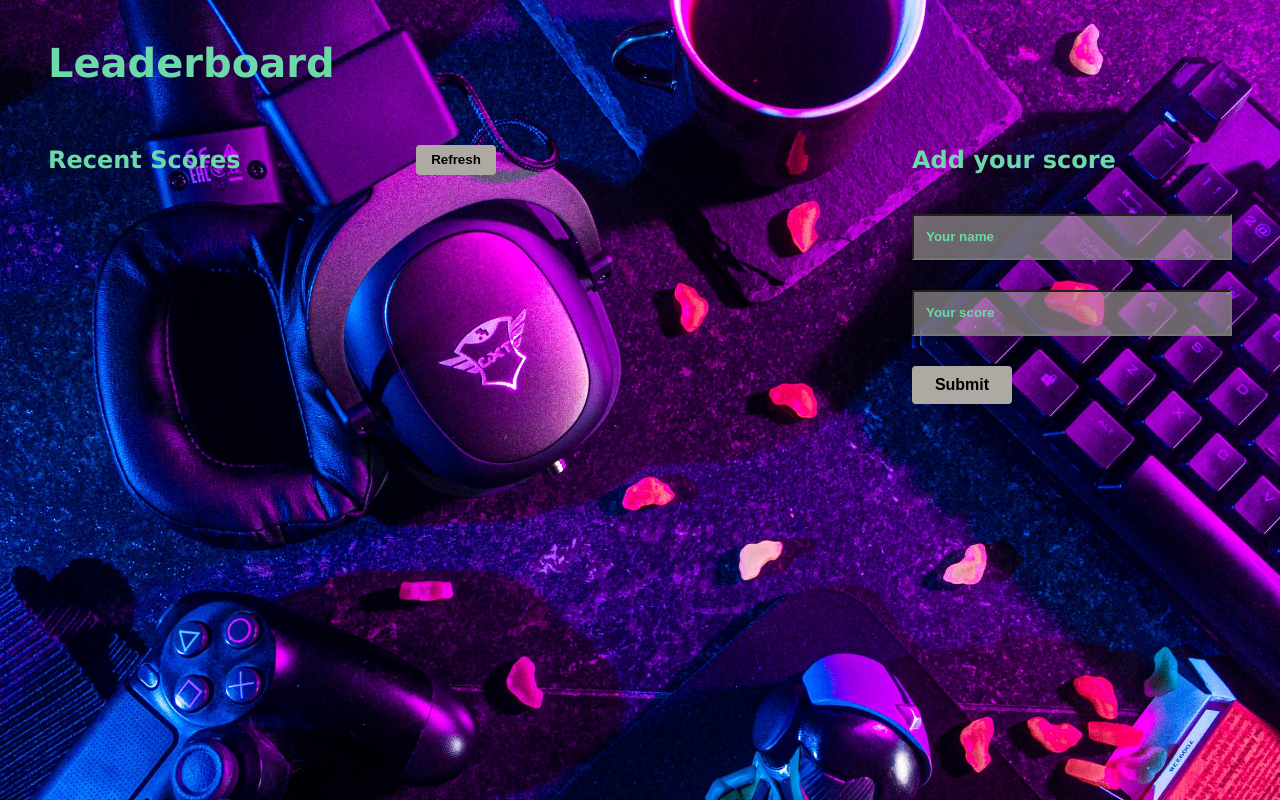
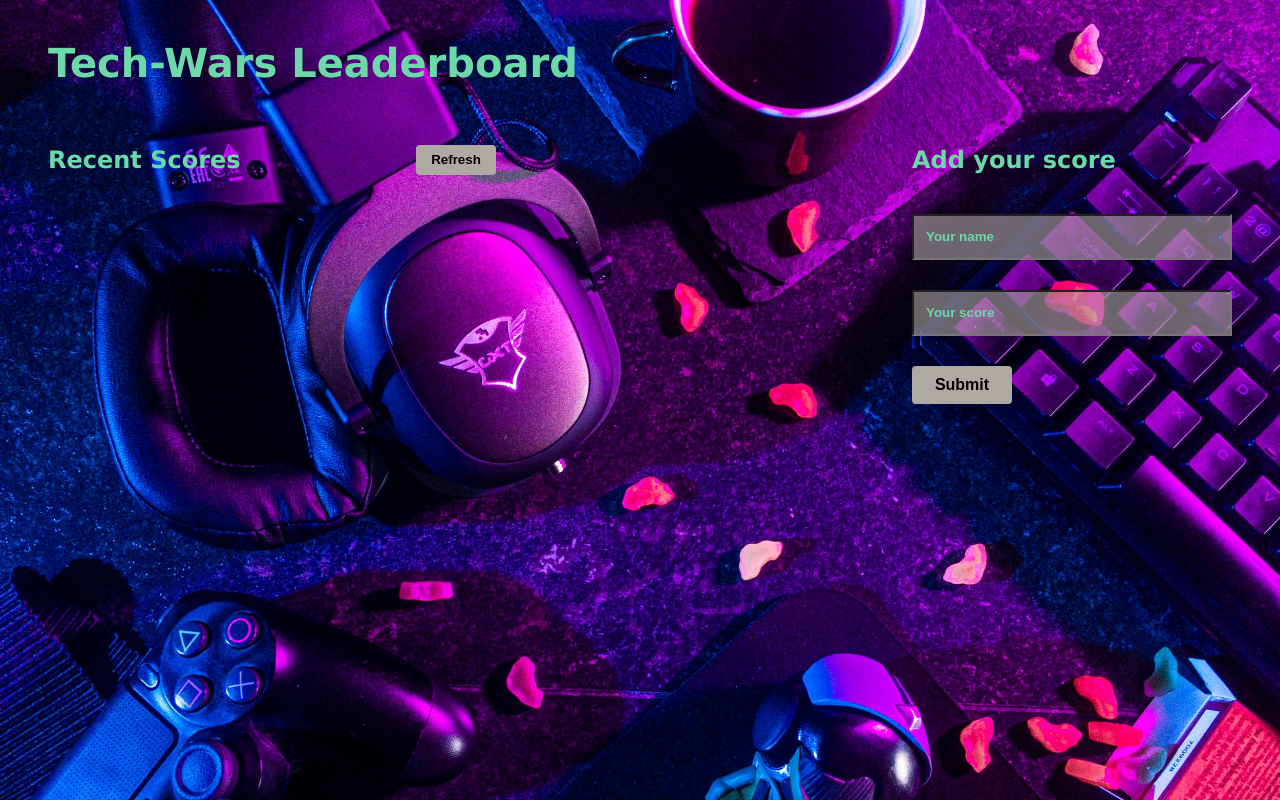
Before and after one commit to Thoth1111/Leaderboard, a website built with webpack: page src/index.html in a window 1280 px wide. Built offline with nearby package versions, Linux system fonts and the light colour scheme; no server answers.

Commit message:
run build and fix linter errors

```diff
--- a/src/index.html
+++ b/src/index.html
@@ -7,7 +7,7 @@
     <title>Tech-Wars Leader-Board</title>
 </head>
 <body>
-    <h1>Leaderboard</h1>
+    <h1>Tech-Wars Leaderboard</h1>
     <div id="content"></div>
 </body>
 </html>
```
Also changed, not shown: src/style.css (+5 -3 lines), dist/3a72c2b7160156236651.jpg (added), dist/index.html, dist/main.js.
